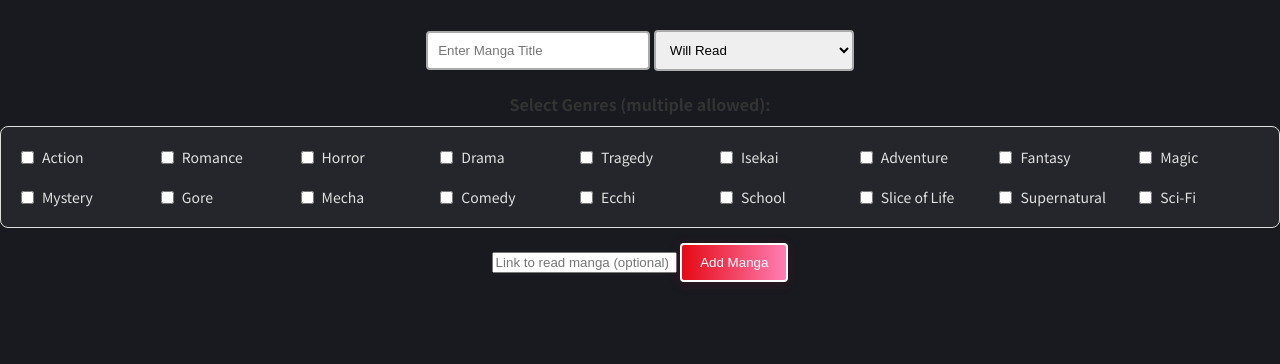
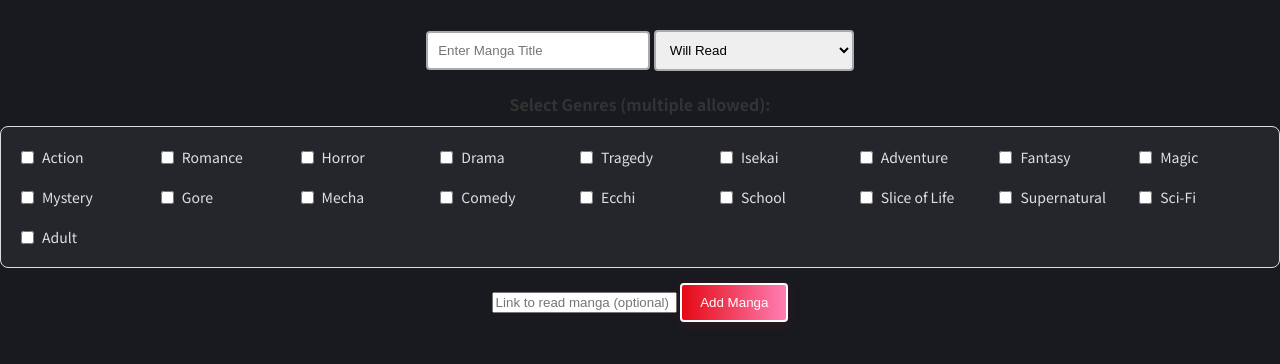
Before and after one commit to jesus-justin/Manga-Status-Site, a PHP site: page /create.php in a window 1280 px wide. Shown: the part 82-446 px from the top of the page. Run offline with PHP 8.4, Linux system fonts and the light colour scheme.

Commit message:
added new genre

```diff
--- a/create.php
+++ b/create.php
@@ -213,6 +213,10 @@
           <input type="checkbox" id="sci-fi" name="category[]" value="Sci-Fi">
           <label for="sci-fi">Sci-Fi</label>
         </div>
+        <div class="genre-item">
+          <input type="checkbox" id="adult" name="category[]" value="Adult">
+          <label for="adult">Adult</label>
+        </div>
       </div>
     </div>
 
```
